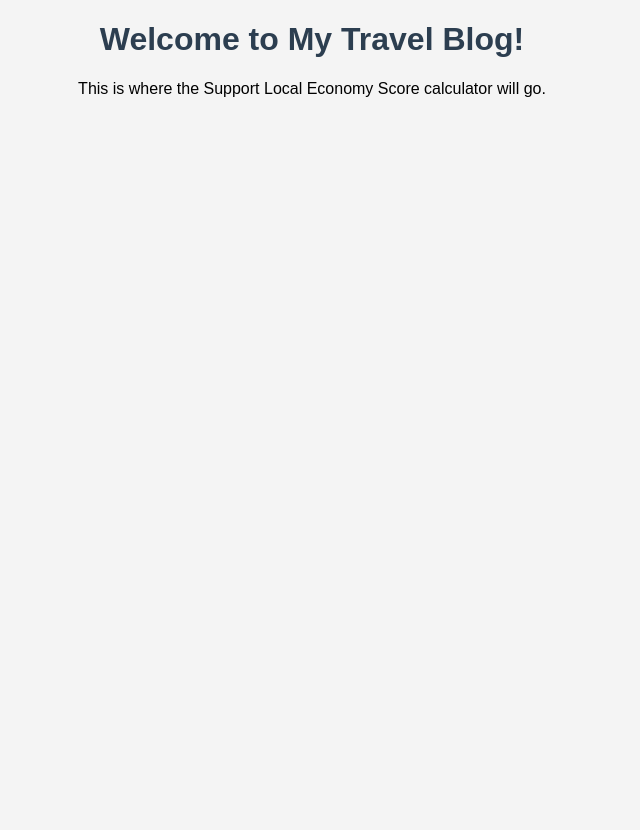
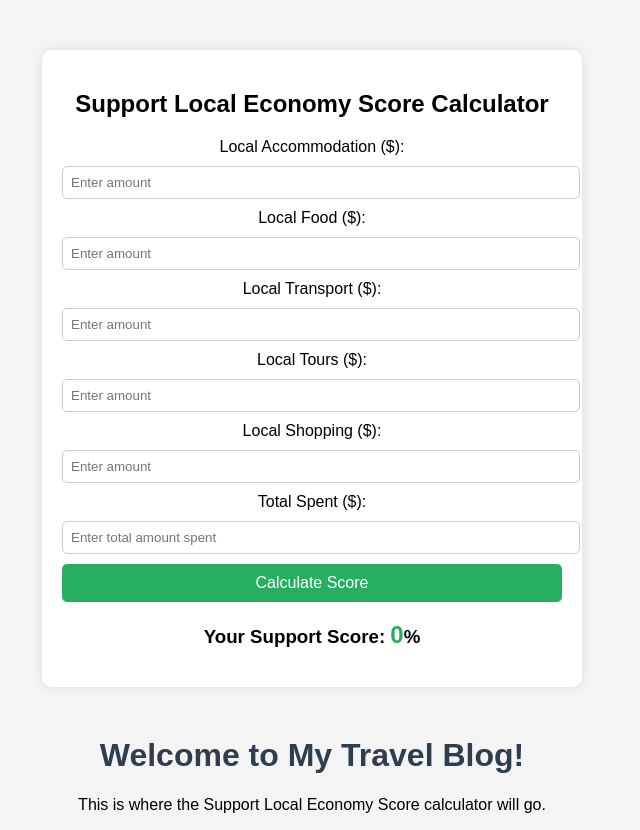
Before and after one commit to eryngordon/Earth2, a plain HTML site: page index.html in a window 1280 px wide. Shown: the whole page, without its empty margins (328-968 px from the left). Before the commit the page ends 800 px from the top, so only its background shows below. Drawn offline with Linux system fonts and the light colour scheme.

Commit message:
Update index.html

```diff
--- a/index.html
+++ b/index.html
@@ -7,6 +7,32 @@
     <title>Support Local Economy Score</title>
 </head>
 <body>
+    <div class="calculator-container">
+    <h2>Support Local Economy Score Calculator</h2>
+
+    <label for="local-accommodation">Local Accommodation ($):</label>
+    <input type="number" id="local-accommodation" placeholder="Enter amount">
+
+    <label for="local-food">Local Food ($):</label>
+    <input type="number" id="local-food" placeholder="Enter amount">
+
+    <label for="local-transport">Local Transport ($):</label>
+    <input type="number" id="local-transport" placeholder="Enter amount">
+
+    <label for="local-tours">Local Tours ($):</label>
+    <input type="number" id="local-tours" placeholder="Enter amount">
+
+    <label for="local-shopping">Local Shopping ($):</label>
+    <input type="number" id="local-shopping" placeholder="Enter amount">
+
+    <label for="total-spent">Total Spent ($):</label>
+    <input type="number" id="total-spent" placeholder="Enter total amount spent">
+
+    <button onclick="calculateScore()">Calculate Score</button>
+
+    <h3>Your Support Score: <span id="score">0</span>%</h3>
+</div>
+
     <h1>Welcome to My Travel Blog!</h1>
     <p>This is where the Support Local Economy Score calculator will go.</p>
     <script src="script.js"></script>
```
